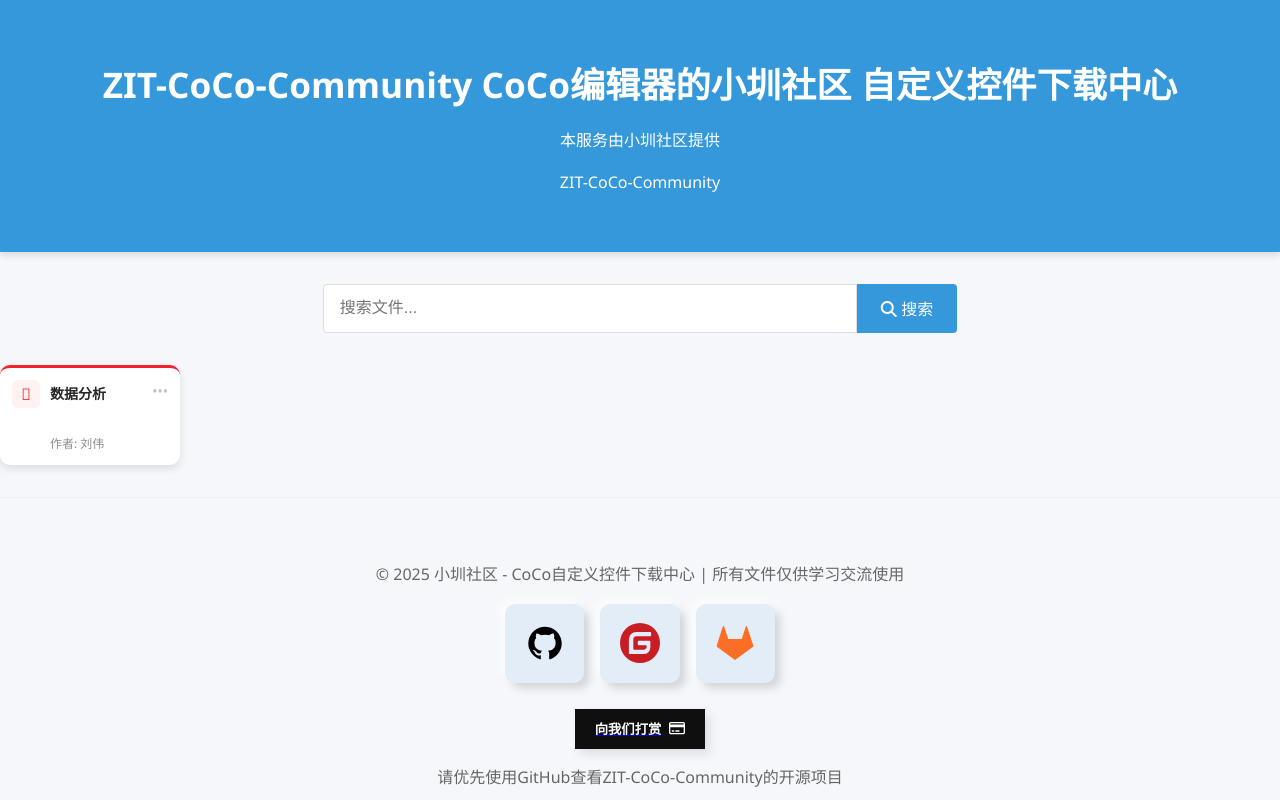
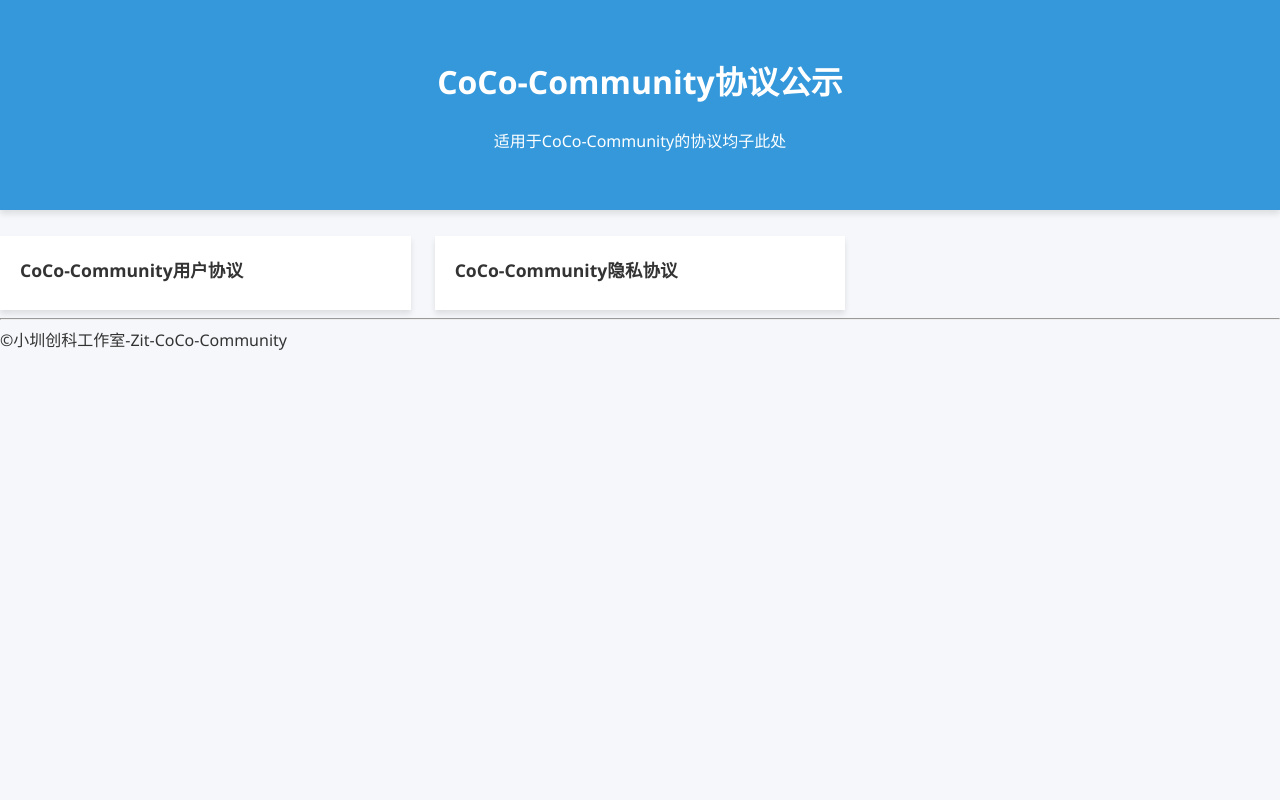
Before and after one commit to zitzhen/CoCo-Community-Control, a Vue app: page /agreement in a window 1280 px wide. Shown: the top 800 px of the page. Built offline with nearby package versions, Linux system fonts and the light colour scheme.

Commit message:
完成初步的协议公示页面

```diff
--- a/package.json
+++ b/package.json
@@ -12,7 +12,8 @@
     "preview": "vite preview"
   },
   "dependencies": {
-    "vue": "^3.5.18"
+    "vue": "^3.5.18",
+    "vue-router": "^4.5.1"
   },
   "devDependencies": {
     "@vitejs/plugin-vue": "^6.0.1",
--- a/src/App.vue
+++ b/src/App.vue
@@ -1,18 +1,3 @@
-<script setup>
-import Navigation from './components/Navigation.vue'
-import Search from './components/Search.vue'
-import Bottom from './components/Bottom.vue'
-import Card from './components/Card.vue'
-</script>
-
 <template>
-  <main>
-     <Navigation />
-    <Search />
-    <div class="file-list" id="fileList">
-      <Card />
-    </div>
-    <Bottom />
-    <router-view />
-  </main>
+  <router-view />
 </template>
--- a/src/assets/main.css
+++ b/src/assets/main.css
@@ -19,3 +19,10 @@ body {
     margin: 0;
     padding: 0;
 }
+header {
+    background-color: #3498db;
+    color: white;
+    padding: 1.5rem 0;
+    text-align: center;
+    box-shadow: 0 4px 6px rgba(0, 0, 0, 0.1);
+}
--- a/src/components/Navigation.vue
+++ b/src/components/Navigation.vue
@@ -10,12 +10,4 @@
 
 <style scoped>
 
-header {
-    background-color: #3498db;
-    color: white;
-    padding: 1.5rem 0;
-    text-align: center;
-    box-shadow: 0 4px 6px rgba(0, 0, 0, 0.1);
-}
-
 </style>
--- /dev/null
+++ b/src/components/agreement/Navigation.vue
@@ -0,0 +1,8 @@
+<template>
+    <header>
+        <div class="container">
+            <h1>CoCo-Community协议公示</h1>
+            <p>适用于CoCo-Community的协议均子此处</p>
+        </div>
+    </header>
+</template>
--- /dev/null
+++ b/src/components/agreement/card.vue
@@ -0,0 +1,192 @@
+<template>
+    <div class="file-list">
+        <div class="file-card doc">
+            <div class="file-content">
+                <div class="file-name">CoCo-Community用户协议</div>
+                </div>
+            </div>
+        <div class="file-card doc">
+            <div class="file-content">
+                <div class="file-name">CoCo-Community隐私协议</div>
+                </div>
+            </div>
+        </div>
+</template>
+
+<style scoped>
+    :root {
+    --primary-color: #4361ee;
+    --secondary-color: #3a0ca3;
+    --text-color: #2b2d42;
+    --light-text: #6c757d;
+    --card-color: #ffffff;
+    --background: #f8f9fa;
+    --shadow: 0 4px 12px rgba(0, 0, 0, 0.08);
+    --hover-shadow: 0 8px 24px rgba(0, 0, 0, 0.12);
+    --border-radius: 12px;
+}
+
+* {
+    margin: 0;
+    padding: 0;
+    box-sizing: border-box;
+    font-family: 'Segoe UI', Tahoma, Geneva, Verdana, sans-serif;
+}
+
+body {
+    background-color: var(--background);
+    padding: 2rem;
+    min-height: 100vh;
+    display: flex;
+    flex-direction: column;
+    align-items: center;
+}
+
+.container {
+    max-width: 1200px;
+    width: 100%;
+}
+
+h1 {
+    color: var(--text-color);
+    margin-bottom: 2rem;
+    text-align: center;
+    font-weight: 700;
+}
+
+.file-list {
+    display: grid;
+    grid-template-columns: repeat(auto-fill, minmax(350px, 1fr));
+    gap: 1.5rem;
+}
+
+.file-card {
+    background-color: var(--card-color);
+    border-radius: var(--border-radius);
+    padding: 1.25rem;
+    box-shadow: var(--shadow);
+    transition: all 0.3s ease;
+    display: flex;
+    align-items: center;
+    position: relative;
+    overflow: hidden;
+}
+
+.file-card:hover {
+    transform: translateY(-5px);
+    box-shadow: var(--hover-shadow);
+}
+
+.file-card::before {
+    content: '';
+    position: absolute;
+    top: 0;
+    left: 0;
+    width: 5px;
+    height: 100%;
+    background: linear-gradient(to bottom, var(--primary-color), var(--secondary-color));
+    opacity: 0;
+    transition: opacity 0.3s ease;
+}
+
+.file-card:hover::before {
+    opacity: 1;
+}
+
+.file-icon {
+    width: 60px;
+    height: 60px;
+    border-radius: 12px;
+    background: linear-gradient(135deg, #e6f7ff 0%, #edf2ff 100%);
+    display: flex;
+    align-items: center;
+    justify-content: center;
+    margin-right: 1rem;
+    flex-shrink: 0;
+}
+
+.file-icon i {
+    font-size: 1.75rem;
+    color: var(--primary-color);
+}
+
+.file-content {
+    flex-grow: 1;
+    min-width: 0;
+    padding-right: 1rem;
+}
+
+.file-name {
+    font-weight: 600;
+    font-size: 1.1rem;
+    color: var(--text-color);
+    margin-bottom: 0.35rem;
+    white-space: nowrap;
+    overflow: hidden;
+    text-overflow: ellipsis;
+}
+
+.file-author {
+    font-size: 0.9rem;
+    color: var(--light-text);
+    display: flex;
+    align-items: center;
+}
+
+.file-author i {
+    margin-right: 0.4rem;
+    font-size: 0.8rem;
+}
+
+.download-btn {
+    background: linear-gradient(135deg, var(--primary-color), var(--secondary-color));
+    color: white;
+    border: none;
+    border-radius: 8px;
+    padding: 0.6rem 1.1rem;
+    font-size: 0.9rem;
+    font-weight: 500;
+    cursor: pointer;
+    display: flex;
+    align-items: center;
+    transition: all 0.2s ease;
+    text-decoration: none;
+    flex-shrink: 0;
+    box-shadow: 0 4px 6px rgba(67, 97, 238, 0.15);
+}
+
+.download-btn:hover {
+    transform: translateY(-2px);
+    box-shadow: 0 6px 12px rgba(67, 97, 238, 0.2);
+}
+
+.download-btn i {
+    margin-right: 0.5rem;
+    font-size: 0.9rem;
+}
+
+/* 响应式设计 */
+@media (max-width: 768px) {
+    .file-list {
+        grid-template-columns: 1fr;
+    }
+
+    .file-card {
+        padding: 1rem;
+    }
+
+    .download-btn {
+        padding: 0.5rem 0.9rem;
+        font-size: 0.85rem;
+    }
+
+    .file-icon {
+        width: 50px;
+        height: 50px;
+    }
+
+    .file-icon i {
+        font-size: 1.5rem;
+    }
+}
+</style>
--- a/src/views/agreement/index.vue
+++ b/src/views/agreement/index.vue
@@ -1,6 +1,10 @@
 <script setup>
-import Navigation from './components/Navigation.vue'
+import Navigation from '@/components/agreement/Navigation.vue'
+import card from '@/components/agreement/card.vue';
 </script>
 <template>
-        <h1>Hello,world</h1>
+    <Navigation />
+    <br />
+    <card></card>
+    <hr>&copy;小圳创科工作室-Zit-CoCo-Community</hr>
 </template>
--- /dev/null
+++ b/src/views/home/index.vue
@@ -0,0 +1,17 @@
+<template>
+  <main>
+    <Navigation />
+    <Search />
+    <div class="file-list" id="fileList">
+      <Card />
+    </div>
+    <Bottom />
+  </main>
+</template>
+
+<script setup>
+import Navigation from '@/components/Navigation.vue'
+import Search from '@/components/Search.vue'
+import Bottom from '@/components/Bottom.vue'
+import Card from '@/components/Card.vue'
+</script>
```
Also changed, not shown: 1 other file (tests, documents, lock files or other folders).
